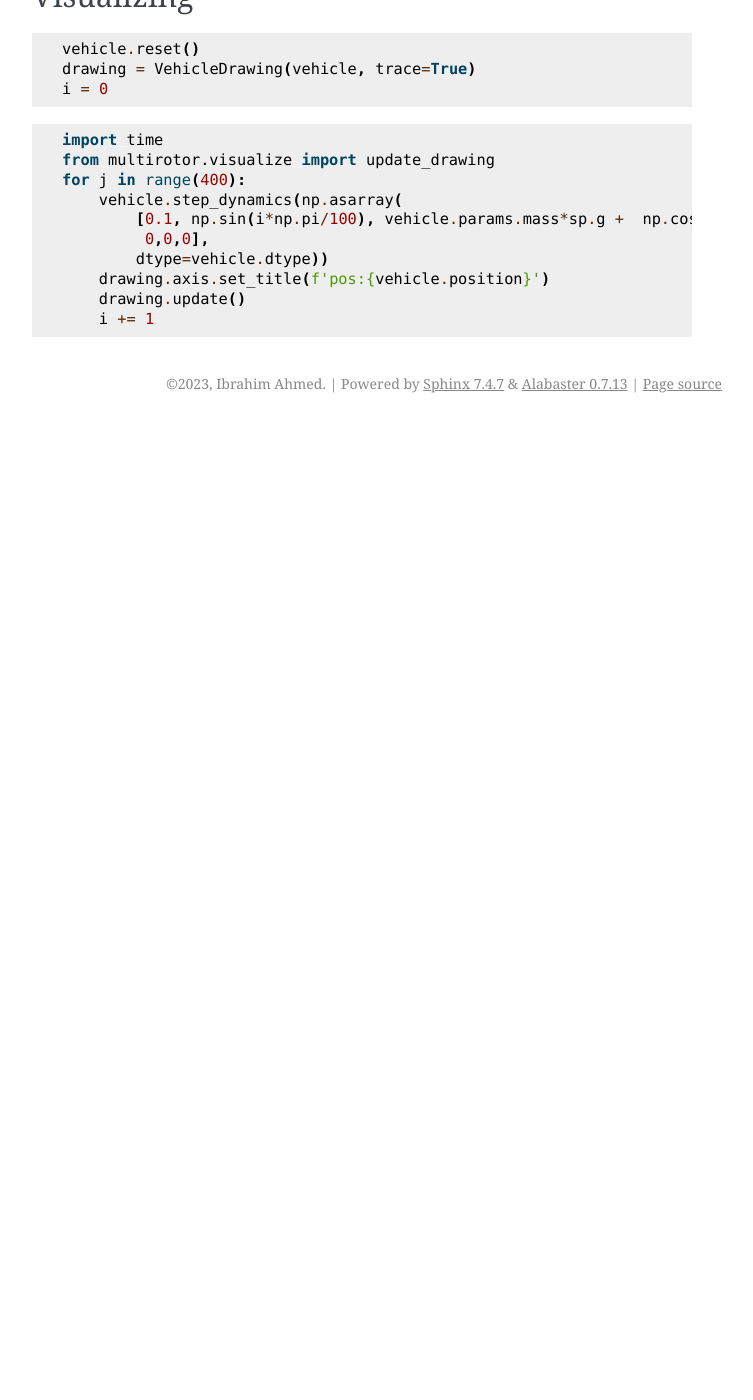
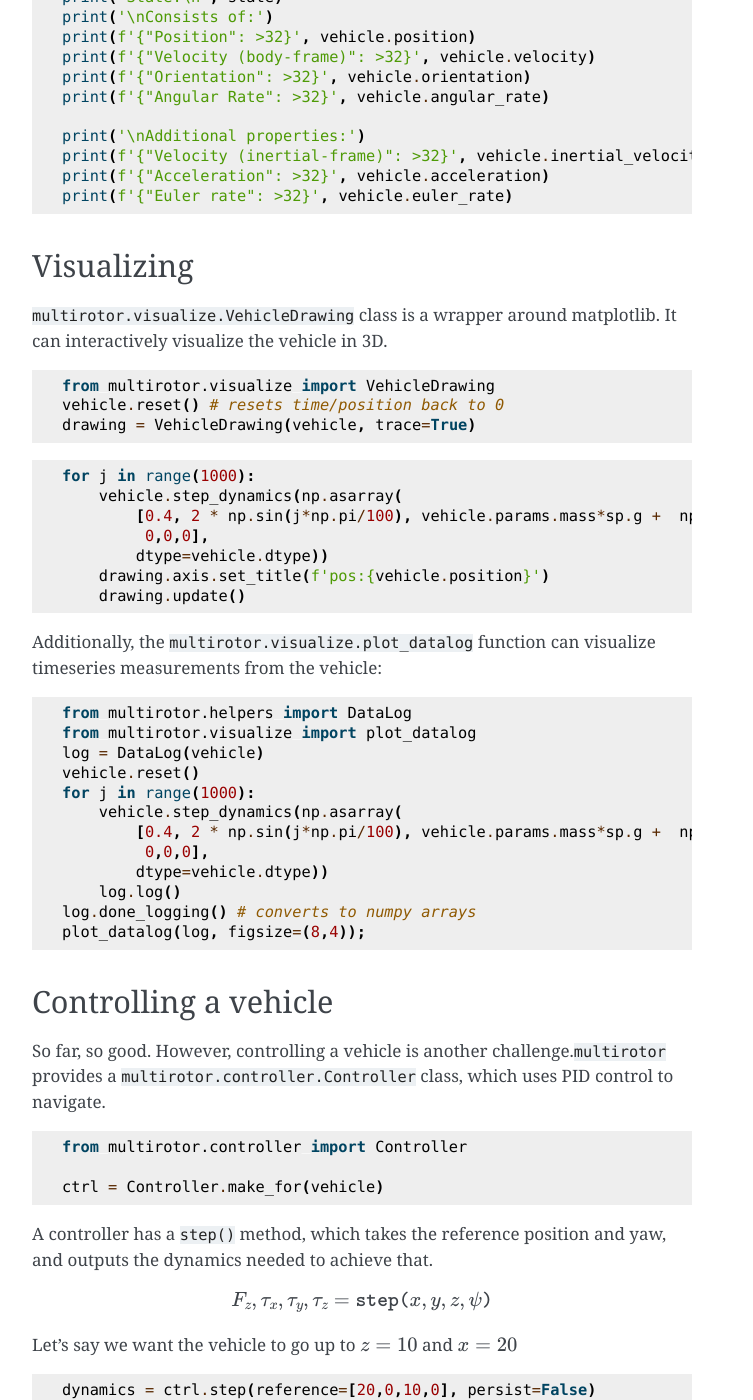
Before and after one commit to hazrmard/multirotor, a Sphinx documentation site: the page built from docs/Quickstart.md, in a window 1280 px wide and 1400 px high, scrolled down 1737 px. Shown: the whole window, without its empty margins (388-1141 px from the left). Built offline with Sphinx 7.4.7, drawn with Linux system fonts in a browser that asks for light colours; pages that are not in the unit, such as notebooks, are missing from menus; before the commit the page ends 2160 px from its top, so only the background shows below that; some of the changed text lies outside the part shown.

Commit message:
Initial draft of Quickstart;
controller.pid.Controller: factory function make_for();
visualize.plot_datalog: bugfix;
optimize: option to provide own controller class

````diff
--- a/docs/Quickstart.md
+++ b/docs/Quickstart.md
@@ -7,12 +7,10 @@ First, import the dependencies:
 %matplotlib widget
 %reload_ext autoreload
 %autoreload 2
+from pprint import pprint
 import numpy as np
-from multirotor.simulation import Multirotor, Propeller
-from multirotor.vehicle import VehicleParams, PropellerParams, SimulationParams
-from multirotor.helpers import vehicle_params_factory
-from multirotor.optimize import optimize, run_sim, apply_params
-from multirotor.visualize import VehicleDrawing
+
+np.set_printoptions(precision=3)
 ```
 
 ## Creating a vehicle
@@ -23,19 +21,15 @@ A vehicle is represented by a `multirotor.simulation.Multirotor` class, which is
 `VehicleParams` itself is parametrized by `PropellerParams` for each propeller. A propeller may optionally have `MotorParams` characterizing the electrical properties. If not, any changes to propeller speeds are instant. Let's create a simple vehicle, ignoring motor dynamics:
 
 ```python
+from multirotor.vehicle import VehicleParams, PropellerParams, SimulationParams
 pp = PropellerParams(
     k_thrust=0.01,
     k_drag=1e-2,
     moment_of_inertia=1e-3
 )
-vp = vehicle_params_factory(
-    n=4,
-    m_prop=1e-2,
-    d_prop=0.3,
-    params=pp,
-    m_body=2
+sp = SimulationParams(
+    dt=1e-2 # simulation time-step in seconds
 )
-sp = SimulationParams(dt=1e-2)
 ```
 
 <!-- #region -->
@@ -56,6 +50,8 @@ $$
 <!-- #endregion -->
 
 ```python
+from multirotor.helpers import vehicle_params_factory
+from multirotor.simulation import Multirotor
 vp = vp = vehicle_params_factory(
     n=4,          # number of propellers, equally spaced
     m_prop=1e-2,  # mass of propeller / kg
@@ -75,24 +71,192 @@ The `Multirotor` provides a host of methods to manipulate the vehicle. The two m
 
 The vehicle is described by its `.state` attribute. It is a 12-dimensional array containing the position, velocity, orientation, and angular velocity. Individual state components can be accessed by their relevant attributes:
 
+```python
+# Step using forces/torques
+state = vehicle.step_dynamics(np.asarray([1,2,vehicle.weight,0,0,1], vehicle.dtype))
+# Step using speeds (rad/s)
+state = vehicle.step_speeds(np.asarray([100, 100, 100, 100], dtype=vehicle.dtype))
+
+print('State:\n', state)
+print('\nConsists of:')
+print(f'{"Position": >32}', vehicle.position)
+print(f'{"Velocity (body-frame)": >32}', vehicle.velocity)
+print(f'{"Orientation": >32}', vehicle.orientation)
+print(f'{"Angular Rate": >32}', vehicle.angular_rate)
+
+print('\nAdditional properties:')
+print(f'{"Velocity (inertial-frame)": >32}', vehicle.inertial_velocity)
+print(f'{"Acceleration": >32}', vehicle.acceleration)
+print(f'{"Euler rate": >32}', vehicle.euler_rate)
+```
 
 ## Visualizing
 
+
+`multirotor.visualize.VehicleDrawing` class is a wrapper around matplotlib. It can interactively visualize the vehicle in 3D.
+
 ```python
-vehicle.reset()
+from multirotor.visualize import VehicleDrawing
+vehicle.reset() # resets time/position back to 0
 drawing = VehicleDrawing(vehicle, trace=True)
-i = 0
 ```
 
 ```python
-import time
-from multirotor.visualize import update_drawing
-for j in range(400):
+for j in range(1000):
     vehicle.step_dynamics(np.asarray(
-        [0.1, np.sin(i*np.pi/100), vehicle.params.mass*sp.g +  np.cos(i*2*np.pi/1000),
+        [0.4, 2 * np.sin(j*np.pi/100), vehicle.params.mass*sp.g +  np.cos(j*2*np.pi/1000),
          0,0,0],
         dtype=vehicle.dtype))
     drawing.axis.set_title(f'pos:{vehicle.position}')
     drawing.update()
-    i += 1
 ```
+
+Additionally, the `multirotor.visualize.plot_datalog` function can visualize timeseries measurements from the vehicle:
+
+```python
+from multirotor.helpers import DataLog
+from multirotor.visualize import plot_datalog
+log = DataLog(vehicle)
+vehicle.reset()
+for j in range(1000):
+    vehicle.step_dynamics(np.asarray(
+        [0.4, 2 * np.sin(j*np.pi/100), vehicle.params.mass*sp.g +  np.cos(j*2*np.pi/1000),
+         0,0,0],
+        dtype=vehicle.dtype))
+    log.log()
+log.done_logging() # converts to numpy arrays
+plot_datalog(log, figsize=(8,4));
+```
+
+## Controlling a vehicle
+
+
+So far, so good. However, controlling a vehicle is another challenge.`multirotor` provides a `multirotor.controller.Controller` class, which uses PID control to navigate.
+
+```python
+from multirotor.controller import Controller
+
+ctrl = Controller.make_for(vehicle)
+```
+
+A controller has a `step()` method, which takes the reference position and yaw, and outputs the dynamics needed to achieve that.
+
+$$
+F_z,\tau_x,\tau_y,\tau_z = \texttt{step(}x,y,z,\psi\texttt{)}
+$$
+
+Let's say we want the vehicle to go up to $z=10$ and $x=20$
+
+```python
+dynamics = ctrl.step(reference=[20,0,10,0], persist=False)
+print('F_z=%.3f, T_x==%.3f, T_y=%.3f, T_z=%.3f' % (dynamics[0], dynamics[1], dynamics[2], dynamics[3]))
+```
+
+Now that we have the prescribed dynamics, we must convert them into prescribed speeds (radians / s) for the vehicle propellers. That's where control allocation comes in:
+
+```python
+speeds = vehicle.allocate_control(dynamics[0], dynamics[1:4])
+print(speeds)
+```
+
+And finally, the speeds can be applied to the vehicle:
+
+```python
+state = vehicle.step_speeds(speeds)
+print(state)
+```
+
+This can then be looped over and over again:
+
+```python
+vehicle.reset()
+ctrl.reset()
+drawing = VehicleDrawing(
+    vehicle, trace=True,
+    make_fig_kwargs={'xlim':(-1,10), 'ylim':(-3,3), 'zlim':(-1,2)}
+)
+log = DataLog(vehicle, ctrl)
+for i in range(500):
+    dynamics = ctrl.step(reference=[20,0,1,0], persist=True)
+    speeds = vehicle.allocate_control(dynamics[0], dynamics[1:4])
+    state = vehicle.step_speeds(speeds)
+    drawing.update()
+    log.log()
+log.done_logging()
+drawing.axis.view_init(elev=30, azim=-100)
+```
+
+```python
+plot_datalog(log, figsize=(8,6));
+```
+
+## Running trajectories
+
+
+The `multirotor.trajectories.Trajectory` class provides a simple interface to
+
+
+## Optimizing control
+
+
+The PID controller has many tunable parameters. Searching for an adequate parametrization for a vehicle is a complex search problem.
+
+```python
+print(ctrl.get_params())
+```
+
+`multirotor.optimize` provides a convenience function called `optimize()` to search for the best parameters. Parameter search is done using the [optuna](https://optuna.org/) library, which is installed as a dependency.
+
+```python
+from multirotor.optimize import optimize, run_sim, apply_params
+study = optimize(vp, sp, ctrl, ntrials=100)
+
+from optuna.visualization import plot_parallel_coordinate
+plot_parallel_coordinate(study)
+```
+
+Then, the best parameters can be applied to the controller:
+
+```python
+apply_params(ctrl, study.best_params);
+```
+
+## Trajectories
+
+
+`multirotor.trajectories` defines the `Trajectory` class. It can take a list of waypoints and break them into smaller segments for the controller.
+
+```python
+from multirotor.trajectories import Trajectory
+from multirotor.env import DynamicsMultirotorEnv
+vehicle.reset()
+ctrl = Controller.make_for(vehicle)
+drawing = VehicleDrawing(vehicle, trace=True)
+traj = Trajectory(vehicle, points=[[5,0,0], [5,0,5], [5,5,2]],  proximity=0.1, resolution=0.3)
+for i, (ref, _) in enumerate(traj):
+    dynamics = ctrl.step(reference=[*ref, 0]) # yaw=0 in this case
+    speeds = vehicle.allocate_control(dynamics[0], dynamics[1:4])
+    vehicle.step_speeds(speeds)
+    drawing.update()
+    if i==1000:
+        break
+```
+
+## Environments
+
+
+`multirotor.env` defines [gym-compatible][1] environments for reinforcement learning experiments. The environments, called `DynamicsMultirotorEnv` and `SpeedsMultirotorEnv` take either the dynamics or propeller speeds as inputs. By default, rewards are for navigating to the origin. `env.reset()` method initializes to a random position inside some bounding box. The `BaseMultirotorEnv` class can be extended for a variety of objectives.
+
+[1]: https://gymnasium.farama.org/api/wrappers/misc_wrappers/#gymnasium.wrappers.StepAPICompatibility
+
+```python
+from multirotor.env import DynamicsMultirotorEnv
+
+env = DynamicsMultirotorEnv(vehicle, allocate=True)
+state = env.reset()
+print('Initial position')
+print(env.vehicle.position)
+
+forces_torques = np.asarray([1,1,10,0,0,0.1])
+state, reward, done, info = env.step(forces_torques)
+```
--- a/docs/conf.py
+++ b/docs/conf.py
@@ -42,7 +42,7 @@ nb_execution_excludepatterns = (
     # 'Detailed Demo.ipynb',
     # 'Demo.ipynb'
 )
-nb_execution_timeout = 60
+nb_execution_timeout = 180
 
 
 
````
Also changed, not shown: README.md (+6 -4 lines), docs/_static/cascaded_pid.png (added), docs/_static/controller_classdiagram.png (added), docs/_static/vehicle_classdiagram.png (added), 6 other files.
